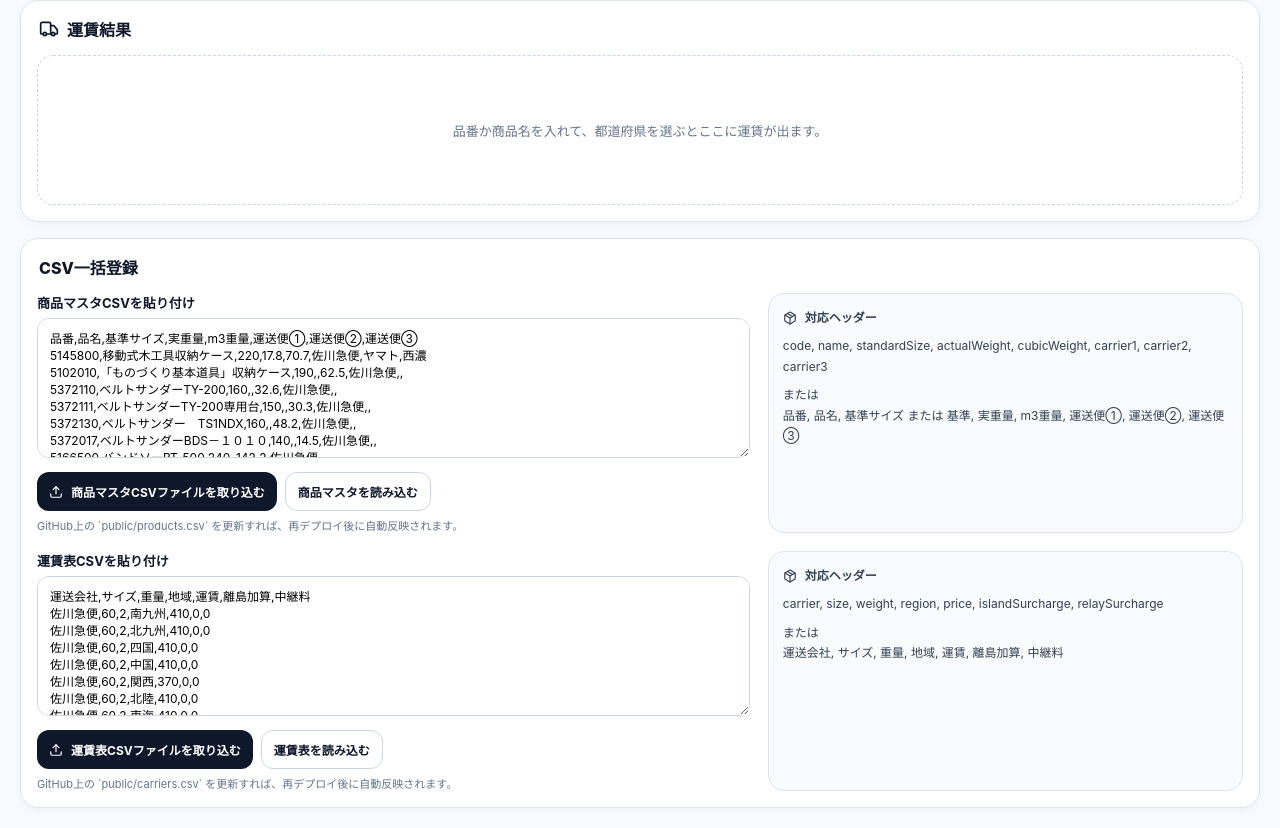
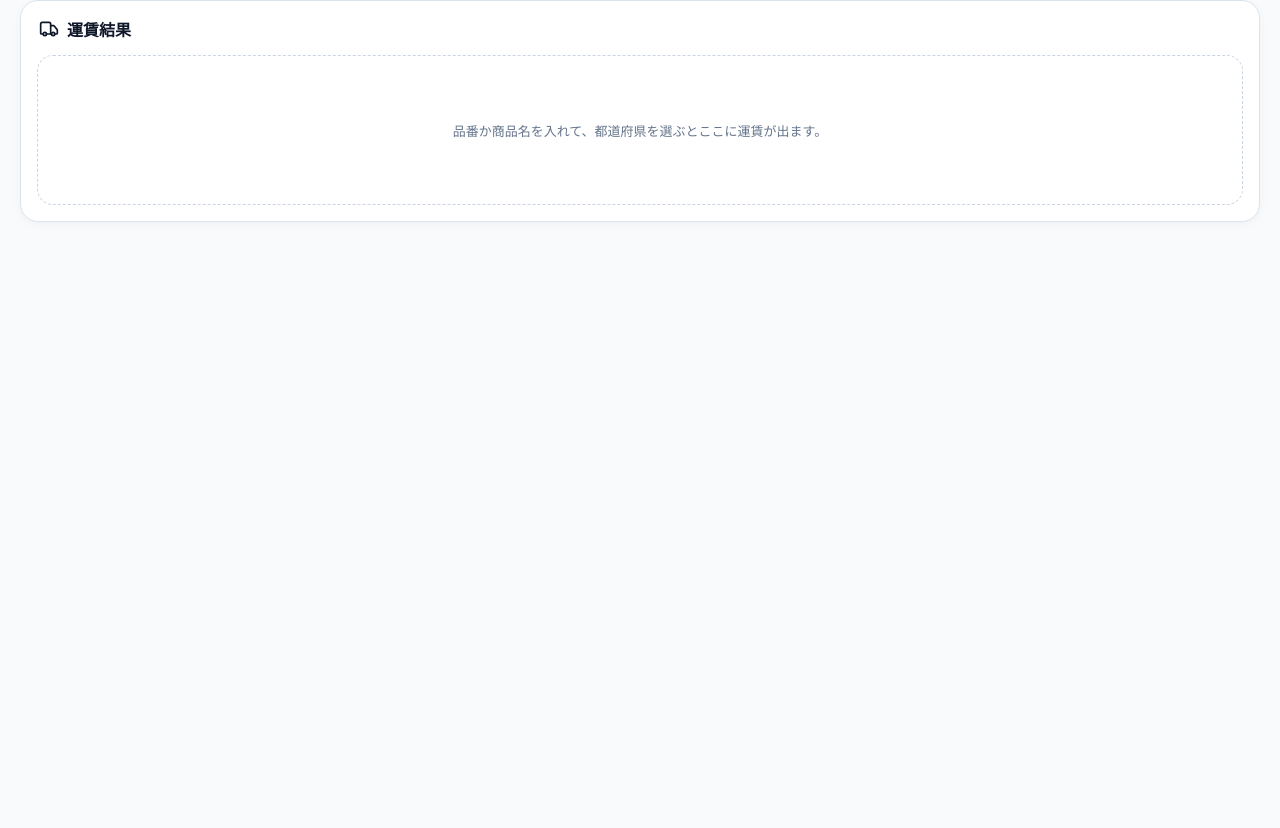
Before and after one commit to kenjitsumuraya-gif/freight-app, a React (Vite) app: page / in a window 1280 px wide. Shown: the part 492-1320 px from the top of the page. After the commit the page ends 800 px from the top, so only its background shows below. Built offline with nearby package versions, Linux system fonts and the light colour scheme.

Commit message:
Update App.jsx

```diff
--- a/src/App.jsx
+++ b/src/App.jsx
@@ -1,5 +1,5 @@
 import React, { useEffect, useMemo, useRef, useState } from "react";
-import { AlertCircle, Package, Search, Truck, Upload } from "lucide-react";
+import { AlertCircle, Search, Truck } from "lucide-react";
 
 const defaultProducts = [
   { code: "5145800", name: "移動式木工具収納ケース", standardSize: 220, actualWeight: 17.8, cubicWeight: 70.7, carrier1: "佐川急便", carrier2: "", carrier3: "" },
@@ -276,20 +276,12 @@ function FreightResultCard({ matchedProduct, prefecture, freightDetails }) {
 }
 
 export default function App() {
-  const productFileInputRef = useRef(null);
-  const carrierFileInputRef = useRef(null);
   const candidateListRef = useRef(null);
 
   const [products, setProducts] = useState(defaultProducts);
   const [carriers, setCarriers] = useState(defaultCarriers);
   const [searchText, setSearchText] = useState("");
   const [prefecture, setPrefecture] = useState("");
-  const [productCsvText, setProductCsvText] = useState(
-    "品番,品名,基準サイズ,実重量,m3重量,運送便①,運送便②,運送便③\n5145800,移動式木工具収納ケース,220,17.8,70.7,佐川急便,,\n5372110,ベルトサンダー TY-200,160,,32.6,佐川急便,ヤマト運輸,西濃運輸"
-  );
-  const [carrierCsvText, setCarrierCsvText] = useState(
-    "carrier,size,weight,region,price,islandSurcharge,relaySurcharge\n佐川急便,60,2,南九州,410,0,0\n佐川急便,60,2,北九州,410,0,0\nヤマト運輸,60,2,南九州,530,0,0\n西濃運輸,60,2,南九州,470,0,0"
-  );
   const [message, setMessage] = useState("");
 
   const loadInitialCsvFiles = async () => {
@@ -305,9 +297,6 @@ export default function App() {
 
       const productText = await productResponse.text();
       const carrierText = await carrierResponse.text();
-
-      setProductCsvText(productText);
-      setCarrierCsvText(carrierText);
 
       const productRows = parseCsv(productText);
       const mappedProducts = mapProductRows(productRows);
@@ -325,40 +314,13 @@ export default function App() {
 
       setMessage("GitHub上のCSVを自動読み込みしました。");
     } catch {
-      setMessage("初期CSVの自動読み込みに失敗しました。手動読込も使えます。");
+      setMessage("初期CSVの自動読み込みに失敗しました。");
     }
   };
 
   useEffect(() => {
     loadInitialCsvFiles();
   }, []);
-
-  const readFileAsText = (file, onLoad) => {
-    const reader = new FileReader();
-    reader.onload = () => onLoad(typeof reader.result === "string" ? reader.result : "");
-    reader.onerror = () => setMessage("CSVファイルの読み込みでエラーが出ました。");
-    reader.readAsText(file, "utf-8");
-  };
-
-  const handleProductFileChange = (event) => {
-    const file = event.target.files && event.target.files[0];
-    if (!file) return;
-    readFileAsText(file, (text) => {
-      setProductCsvText(text);
-      setMessage(`商品マスタCSVを選択しました: ${file.name}`);
-    });
-    event.target.value = "";
-  };
-
-  const handleCarrierFileChange = (event) => {
-    const file = event.target.files && event.target.files[0];
-    if (!file) return;
-    readFileAsText(file, (text) => {
-      setCarrierCsvText(text);
-      setMessage(`運賃表CSVを選択しました: ${file.name}`);
-    });
-    event.target.value = "";
-  };
 
   const filteredProducts = useMemo(() => {
     const keyword = normalizeText(searchText);
@@ -418,40 +380,6 @@ export default function App() {
       .filter(Boolean);
   }, [matchedProduct, prefecture, carriers]);
 
-  const importProductsFromCsv = () => {
-    try {
-      const rows = parseCsv(productCsvText);
-      const mapped = mapProductRows(rows);
-
-      if (!mapped.length) {
-        setMessage("商品CSVの読み込みに失敗しました。ヘッダー名を確認してください。");
-        return;
-      }
-
-      setProducts(mapped);
-      setMessage(`商品マスタを ${mapped.length} 件読み込みました。`);
-    } catch {
-      setMessage("商品CSVの読み込みでエラーが出ました。");
-    }
-  };
-
-  const importCarriersFromCsv = () => {
-    try {
-      const rows = parseCsv(carrierCsvText);
-      const nextCarriers = mapCarrierRows(rows);
-
-      if (!Object.keys(nextCarriers).length) {
-        setMessage("運賃CSVの読み込みに失敗しました。ヘッダー名を確認してください。");
-        return;
-      }
-
-      setCarriers(nextCarriers);
-      setMessage(`運送会社マスタを ${Object.keys(nextCarriers).length} 社読み込みました。`);
-    } catch {
-      setMessage("運賃CSVの読み込みでエラーが出ました。");
-    }
-  };
-
   return (
     <>
       <style>{`
@@ -470,19 +398,13 @@ export default function App() {
         .card-body { padding: 14px 16px 16px; }
         .field { margin-bottom: 10px; }
         .label { display: block; margin-bottom: 6px; font-size: 13px; font-weight: 700; }
+        .field-head-row { display: flex; align-items: center; justify-content: space-between; gap: 10px; margin-bottom: 6px; }
+        .field-head-row .label { margin-bottom: 0; }
+        .clear-btn { border: 1px solid #cbd5e1; background: #fff; color: #0f172a; border-radius: 10px; padding: 6px 10px; font-size: 12px; font-weight: 700; cursor: pointer; }
+        .clear-btn:hover { background: #f8fafc; }
         .hint { margin-top: 6px; font-size: 11px; color: #64748b; }
-        .input, .select, .textarea { width: 100%; border: 1px solid #cbd5e1; background: #fff; border-radius: 12px; padding: 10px 12px; outline: none; }
-        .input, .select { height: 44px; }
+        .input, .select { width: 100%; border: 1px solid #cbd5e1; background: #fff; border-radius: 12px; padding: 10px 12px; outline: none; height: 44px; }
         .two-col { display: grid; grid-template-columns: 1fr; gap: 10px; }
-        .candidate-hero { display: none; }
-        .muted { color: #64748b; font-size: 12px; }
-        .hero-topline { display: flex; justify-content: space-between; gap: 10px; align-items: flex-start; }
-        .badge { background: #eef2f7; color: #0f172a; padding: 6px 10px; border-radius: 999px; font-size: 11px; font-weight: 700; white-space: nowrap; }
-        .candidate-name { font-size: 17px; font-weight: 800; margin: 6px 0 4px; }
-        .mini-grid { display: grid; grid-template-columns: repeat(3, 1fr); gap: 10px; }
-        .mini-card { background: #f8fafc; border-radius: 14px; padding: 12px; }
-        .mini-label { color: #64748b; font-size: 11px; margin-bottom: 4px; }
-        .mini-value { font-size: 16px; font-weight: 800; }
         .table-wrap { border: 1px solid #dbe4ee; border-radius: 16px; overflow: hidden; }
         .table-head, .table-row { display: grid; grid-template-columns: 110px 1.5fr 80px 80px 90px; gap: 0; align-items: start; }
         .table-head { background: #f1f5f9; font-size: 12px; font-weight: 800; }
@@ -492,42 +414,27 @@ export default function App() {
         .table-row { width: 100%; text-align: left; background: #fff; border: 0; cursor: pointer; font-size: 12px; }
         .table-row:hover { background: #f8fafc; }
         .empty-box { min-height: 150px; display: flex; align-items: center; justify-content: center; border: 1px dashed #cbd5e1; border-radius: 16px; color: #64748b; text-align: center; padding: 18px; font-size: 13px; }
-        .result-stack { display: grid; gap: 12px; }
-        .compact-result-stack { gap: 10px; }
+        .result-stack { display: grid; gap: 10px; }
         .hero-result { background: #0f172a; color: #fff; border-radius: 16px; padding: 14px 16px; }
-        .compact-hero-result { padding: 14px 16px; }
         .hero-label { color: #cbd5e1; font-size: 12px; }
         .hero-price { margin-top: 6px; font-size: 32px; font-weight: 800; line-height: 1.1; }
         .hero-sub { margin-top: 6px; color: #cbd5e1; font-size: 12px; }
-        .compare-wrap { border: 1px solid #dbe4ee; border-radius: 16px; overflow: hidden; background: #fff; }
-        .compact-compare-wrap { border-radius: 14px; }
+        .compare-wrap { border: 1px solid #dbe4ee; border-radius: 14px; overflow: hidden; background: #fff; }
         .compare-title { padding: 10px 12px; font-size: 14px; font-weight: 800; border-bottom: 1px solid #e2e8f0; background: #f8fafc; }
         .compare-table { overflow: auto; }
         .compare-head, .compare-row { display: grid; grid-template-columns: 60px 1.2fr 100px 90px 90px 100px; align-items: center; }
-        .compact-compare-head { font-size: 11px; }
         .compare-head { background: #f1f5f9; font-weight: 800; }
         .compare-head > div, .compare-row > div { padding: 8px 10px; border-top: 1px solid #e2e8f0; font-size: 12px; }
         .compare-head > div { border-top: 0; }
-        .compact-compare-row > div { padding: 8px 10px; }
         .compare-row.is-cheapest { background: #ecfdf5; }
         .min-badge { display: inline-block; margin-left: 6px; padding: 3px 7px; border-radius: 999px; background: #10b981; color: #fff; font-size: 10px; font-weight: 700; vertical-align: middle; }
         .total-cell { font-weight: 800; }
         .note-box { border: 1px solid #fde68a; background: #fffbeb; color: #92400e; border-radius: 14px; padding: 10px 12px; display: grid; gap: 4px; font-size: 12px; }
-        .compact-note-box { padding: 10px 12px; }
         .note-title { display: flex; align-items: center; gap: 8px; font-weight: 800; }
-        .csv-grid { display: grid; grid-template-columns: 1.2fr 0.8fr; gap: 18px; }
-        .textarea { min-height: 140px; resize: vertical; font-size: 12px; }
-        .btn-row { display: flex; flex-wrap: wrap; gap: 8px; margin-top: 10px; }
-        .btn { border: 0; border-radius: 12px; padding: 10px 12px; cursor: pointer; display: inline-flex; align-items: center; gap: 8px; font-weight: 700; font-size: 12px; }
-        .btn-primary { background: #0f172a; color: #fff; }
-        .btn-secondary { background: #fff; color: #0f172a; border: 1px solid #cbd5e1; }
-        .header-box { border: 1px solid #dbe4ee; background: #f8fafc; border-radius: 16px; padding: 14px; color: #334155; line-height: 1.7; font-size: 12px; }
-        .header-box-title { display: flex; gap: 8px; align-items: center; font-weight: 800; margin-bottom: 8px; }
-        @media (max-width: 1100px) { .grid-top, .csv-grid { grid-template-columns: 1fr; } }
+        @media (max-width: 1100px) { .grid-top { grid-template-columns: 1fr; } }
         @media (max-width: 820px) {
           .page { padding: 14px; }
           .title { font-size: 24px; }
-          .mini-grid { grid-template-columns: 1fr; }
           .compare-head, .compare-row { grid-template-columns: 60px 150px 90px 80px 80px 90px; }
         }
       `}</style>
@@ -542,7 +449,10 @@ export default function App() {
             <div className="card-head"><div className="card-title"><Search size={20} /> 検索条件</div></div>
             <div className="card-body">
               <div className="field">
-                <label className="label">品番または品名</label>
+                <div className="field-head-row">
+                  <label className="label">品番または品名</label>
+                  <button type="button" className="clear-btn" onClick={() => setSearchText("")}>クリア</button>
+                </div>
                 <input className="input" value={searchText} onChange={(e) => setSearchText(e.target.value)} placeholder="例: 5145800 / バンドソー / TY-200" />
                 <div className="hint">部分一致のあいまい検索に対応しています。</div>
               </div>
@@ -594,53 +504,6 @@ export default function App() {
             <FreightResultCard matchedProduct={matchedProduct} prefecture={prefecture} freightDetails={freightDetails} />
           </div>
         </div>
-
-        <div className="card" style={{ marginTop: 16 }}>
-          <div className="card-head"><div className="card-title">CSV一括登録</div></div>
-          <div className="card-body">
-            <div className="csv-grid">
-              <div>
-                <label className="label">商品マスタCSVを貼り付け</label>
-                <textarea className="textarea" value={productCsvText} onChange={(e) => setProductCsvText(e.target.value)} />
-                <div className="btn-row">
-                  <button type="button" className="btn btn-primary" onClick={() => productFileInputRef.current && productFileInputRef.current.click()}>
-                    <Upload size={14} /> 商品マスタCSVファイルを取り込む
-                  </button>
-                  <button type="button" className="btn btn-secondary" onClick={importProductsFromCsv}>商品マスタを読み込む</button>
-                  <input ref={productFileInputRef} type="file" accept=".csv,text/csv" style={{ display: "none" }} onChange={handleProductFileChange} />
-                </div>
-                <div className="hint">GitHub上の `public/products.csv` を更新すれば、再デプロイ後に自動反映されます。</div>
-              </div>
-              <div className="header-box">
-                <div className="header-box-title"><Package size={14} /> 対応ヘッダー</div>
-                <div>code, name, standardSize, actualWeight, cubicWeight, carrier1, carrier2, carrier3</div>
-                <div style={{ marginTop: 8 }}>または</div>
-                <div>品番, 品名, 基準サイズ または 基準, 実重量, m3重量, 運送便①, 運送便②, 運送便③</div>
-              </div>
-            </div>
-
-            <div className="csv-grid" style={{ marginTop: 18 }}>
-              <div>
-                <label className="label">運賃表CSVを貼り付け</label>
-                <textarea className="textarea" value={carrierCsvText} onChange={(e) => setCarrierCsvText(e.target.value)} />
-                <div className="btn-row">
-                  <button type="button" className="btn btn-primary" onClick={() => carrierFileInputRef.current && carrierFileInputRef.current.click()}>
-                    <Upload size={14} /> 運賃表CSVファイルを取り込む
-                  </button>
-                  <button type="button" className="btn btn-secondary" onClick={importCarriersFromCsv}>運賃表を読み込む</button>
-                  <input ref={carrierFileInputRef} type="file" accept=".csv,text/csv" style={{ display: "none" }} onChange={handleCarrierFileChange} />
-                </div>
-                <div className="hint">GitHub上の `public/carriers.csv` を更新すれば、再デプロイ後に自動反映されます。</div>
-              </div>
-              <div className="header-box">
-                <div className="header-box-title"><Package size={14} /> 対応ヘッダー</div>
-                <div>carrier, size, weight, region, price, islandSurcharge, relaySurcharge</div>
-                <div style={{ marginTop: 8 }}>または</div>
-                <div>運送会社, サイズ, 重量, 地域, 運賃, 離島加算, 中継料</div>
-              </div>
-            </div>
-          </div>
-        </div>
       </div>
     </>
   );
```
